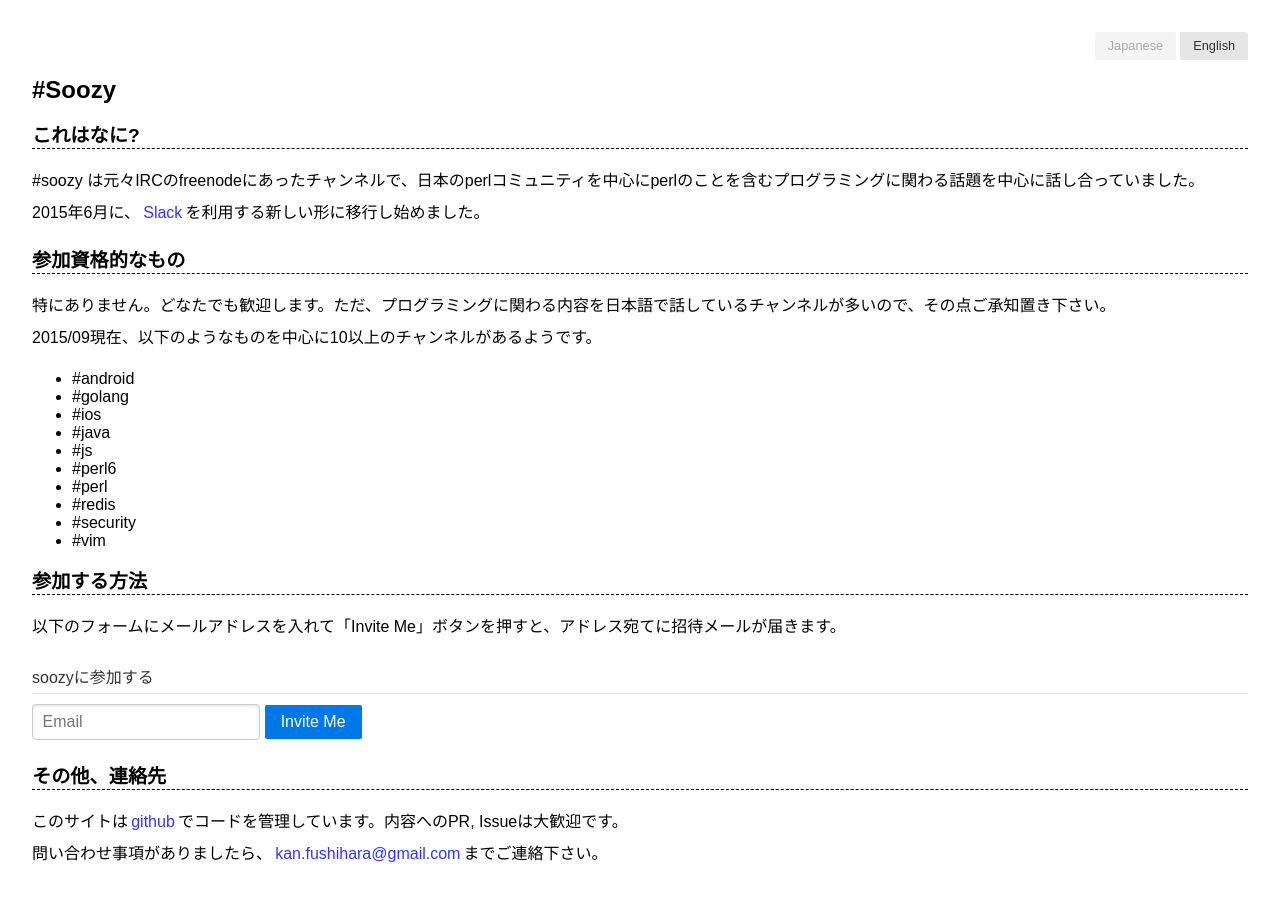
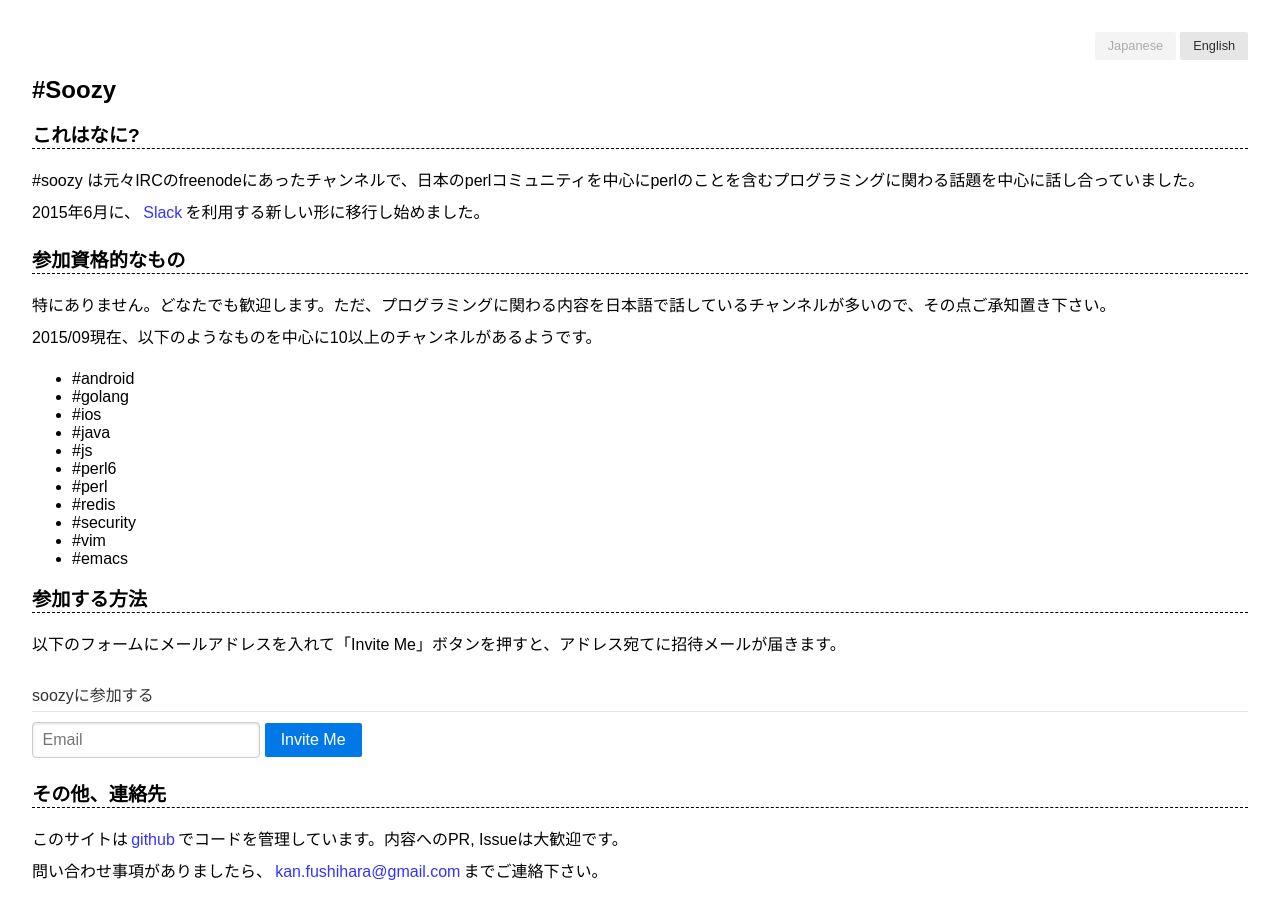
Before and after one commit to kan/soozy-slack, a plain HTML site: page assets/index.html in a window 1280 px wide. Drawn offline with Linux system fonts and the light colour scheme; a script that the page names is missing.

Commit message:
soozyはエディタ宗教戦争に参加しない

```diff
--- a/assets/index.html
+++ b/assets/index.html
@@ -108,6 +108,7 @@
       <li>#redis</li>
       <li>#security</li>
       <li>#vim</li>
+      <li>#emacs</li>
     </ul>
 
     <h2 class="loc" data-lid="howtojoin">参加する方法</h2>
```
